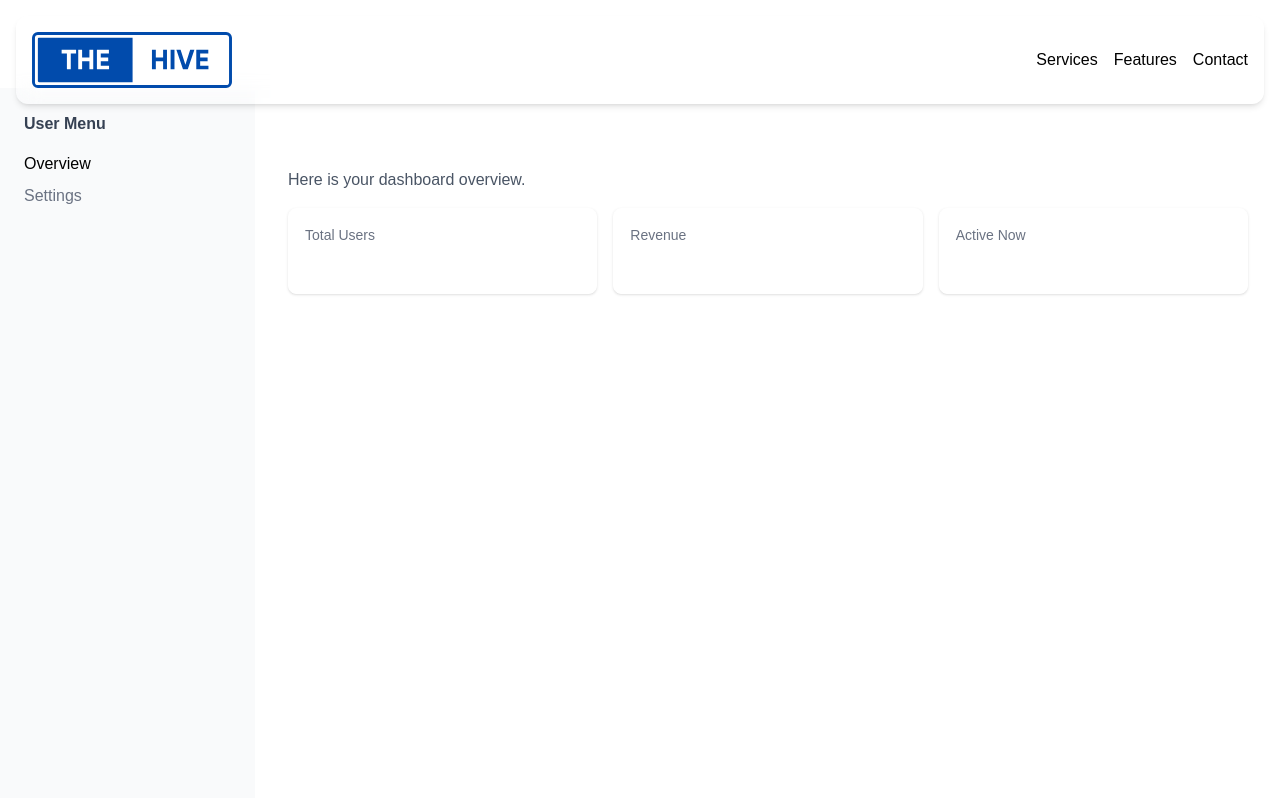
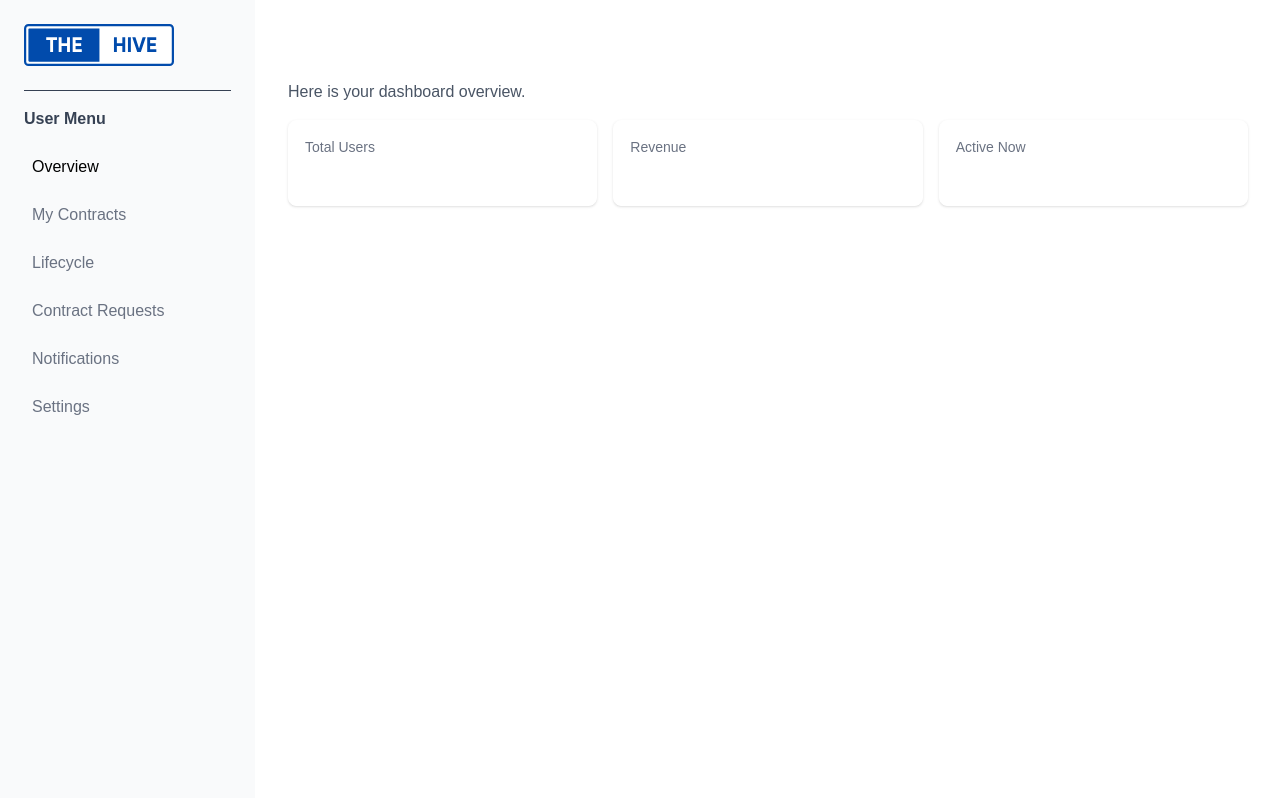
Before and after one commit to SHIBINSHA02/The-Hive, a Next.js app: page /dashboard in a window 1280 px wide. Shown: the top 798 px of the page. Built offline with nearby package versions, Linux system fonts and the light colour scheme.

Commit message:
sidebar nav creted with resposnsiveness

```diff
--- a/app/(landing)/page.tsx
+++ b/app/(landing)/page.tsx
@@ -5,11 +5,13 @@
 import Hero  from "./_components/Hero";
 import Features from "./_components/Features";
 import Services from "./_components/Services";
+import Navbar from "@/components/Navbar";
 
 export default  function HomePage() {
   return (
     <main>
       <div className="bg-{#60A5FA]">
+        <Navbar />
       <Hero />
       <Features />
       <Services />
--- a/app/(protected)/dashboard/layout.tsx
+++ b/app/(protected)/dashboard/layout.tsx
@@ -1,22 +1,26 @@
-// app/(protected)/dashboard/layout.tsx
-export default function DashboardLayout({
-  children,
-}: {
-  children: React.ReactNode;
-}) {
+// components/DashboardLayout.tsx (or your layout file)
+"use client";
+
+import Sidebar from "@/components/Sidebar";
+import { useState } from "react";;
+
+export default function DashboardLayout({ children }: { children: React.ReactNode }) {
+  const [isSidebarOpen, setIsSidebarOpen] = useState(false);
+
   return (
-    <div className="flex min-h-screen">
-      {/* Sidebar (Mock) */}
-      <aside className="hidden w-64 border-r bg-gray-50 p-6 md:block">
-        <h3 className="font-bold text-gray-700">User Menu</h3>
-        <ul className="mt-4 space-y-2">
-          <li className="font-medium text-black">Overview</li>
-          <li className="text-gray-500">Settings</li>
-        </ul>
-      </aside>
+    <div className="flex min-h-screen bg-white">
+      {/* Sidebar Component */}
+      <Sidebar
+        isOpen={isSidebarOpen}
+        onClose={() => setIsSidebarOpen(false)}
+        onOpen={() => setIsSidebarOpen(true)}
+      />
 
-      {/* Main Content */}
-      <main className="flex-1 p-8">{children}</main>
+      {/* Main Content Area */}
+      <main className="flex-1 p-6 md:p-8 pt-20 md:pt-8">
+        {/* Note: pt-20 added on mobile to account for the fixed Mobile Navbar height */}
+        {children}
+      </main>
     </div>
   );
 }
--- /dev/null
+++ b/app/(protected)/dashboard/settings/page.tsx
@@ -0,0 +1,11 @@
+// app/(protected)/dashboard/settings/page.tsx
+import React from 'react'
+
+export const Settingspage = () => {
+  return (
+      <div className="space-y-4">
+    <div className='text-2xl text-[#000000]'>Settings</div>
+    </div>
+  )
+}
+export default Settingspage;
--- a/app/layout.tsx
+++ b/app/layout.tsx
@@ -4,7 +4,7 @@ import { Geist, Geist_Mono } from "next/font/google";
 import "./globals.css";
 
 // 👇 1. Import your components here
-import Navbar from "@/components/Navbar";
+
 import Footer from "@/components/Footer";
 
 const geistSans = Geist({
@@ -32,13 +32,9 @@ export default function RootLayout({
       <body
         className={`${geistSans.variable} ${geistMono.variable} antialiased bg-[#ffffff] ` }
       >
-        {/* 👇 2. Add Navbar at the top */}
-        <Navbar />
 
-        {/* This renders the specific page content (e.g., your Hero, Features) */}
         {children}
 
-        {/* 👇 3. Add Footer at the bottom */}
         <Footer />
       </body>
     </html>
--- /dev/null
+++ b/components/Sidebar.tsx
@@ -0,0 +1,104 @@
+"use client";
+
+import Link from "next/link";
+import Image from "next/image";
+import { X, Menu } from "lucide-react"; // Import Menu icon
+
+interface SidebarProps {
+    isOpen: boolean;
+    onClose: () => void;
+    onOpen: () => void; // Added onOpen to handle the mobile trigger
+}
+
+export default function Sidebar({ isOpen, onClose, onOpen }: SidebarProps) {
+    return (
+        <>
+            {/* ========================================================== */}
+            {/* 1. MOBILE TOP NAVBAR (Visible on Mobile Only)              */}
+            {/* ========================================================== */}
+            <div className="fixed top-0 left-0 right-0 h-16 bg-white border-b flex items-center justify-between px-4 z-30 md:hidden">
+                {/* Logo in Mobile Header */}
+                <Link href="/" className="flex items-center">
+                    <Image
+                        src="/whiteBG.svg"
+                        alt="The Hive Logo"
+                        width={120} // Slightly smaller for mobile
+                        height={34}
+                        className="object-contain"
+                    />
+                </Link>
+
+                {/* Hamburger Button to Open Sidebar */}
+                <button
+                    onClick={onOpen}
+                    className="p-2 text-gray-700 hover:bg-gray-100 rounded-md transition-colors"
+                    aria-label="Open Menu"
+                >
+                    <Menu size={24} />
+                </button>
+            </div>
+
+            {/* ========================================================== */}
+            {/* 2. OVERLAY (Backdrop for Mobile Drawer)                    */}
+            {/* ========================================================== */}
+            {isOpen && (
+                <div
+                    className="fixed inset-0 z-40 bg-black/50 md:hidden"
+                    onClick={onClose}
+                />
+            )}
+
+            {/* ========================================================== */}
+            {/* 3. SIDEBAR DRAWER (Desktop: Static, Mobile: Sliding)       */}
+            {/* ========================================================== */}
+            <aside
+                className={`fixed inset-y-0 left-0 z-50 w-64 bg-gray-50 border-r p-6 transition-transform duration-300 ease-in-out
+                ${isOpen ? "translate-x-0" : "-translate-x-full"}
+                md:translate-x-0 md:static md:block md:h-screen`}
+            >
+                {/* Mobile Header INSIDE the drawer (To close it) */}
+                <div className="flex justify-between items-center mb-6">
+                    <div className="flex items-center space-x-2">
+                        <Link href="/" onClick={onClose} className="text-xl font-extrabold text-indigo-600">
+                            <Image
+                                src="/whiteBG.svg"
+                                alt="The Hive Logo"
+                                width={150}
+                                height={42}
+                                className="object-contain"
+                            />
+                        </Link>
+                    </div>
+
+                    {/* Close Button - Visible on Mobile only */}
+                    <button onClick={onClose} className="p-1 md:hidden text-gray-700 hover:text-black transition-colors">
+                        <X size={24} />
+                    </button>
+                </div>
+
+                <h3 className="hidden md:block font-bold text-gray-700 mb-4 mt-6 border-t pt-4">User Menu</h3>
+
+                <ul className="space-y-2">
+                    <li className="font-medium text-black hover:bg-gray-200 p-2 rounded-lg transition-colors">
+                        <Link href="/dashboard" onClick={onClose}>Overview</Link>
+                    </li>
+                    <li className="text-gray-500 hover:text-black hover:bg-gray-200 p-2 rounded-lg transition-colors">
+                        <Link href="/dashboard/contracts" onClick={onClose}>My Contracts</Link>
+                    </li>
+                    <li className="text-gray-500 hover:text-black hover:bg-gray-200 p-2 rounded-lg transition-colors">
+                        <Link href="/dashboard/lifecycle" onClick={onClose}>Lifecycle</Link>
+                    </li>
+                    <li className="text-gray-500 hover:text-black hover:bg-gray-200 p-2 rounded-lg transition-colors">
+                        <Link href="/dashboard/requests" onClick={onClose}>Contract Requests</Link>
+                    </li>
+                    <li className="text-gray-500 hover:text-black hover:bg-gray-200 p-2 rounded-lg transition-colors">
+                        <Link href="/dashboard/notifications" onClick={onClose}>Notifications</Link>
+                    </li>
+                    <li className="text-gray-500 hover:text-black hover:bg-gray-200 p-2 rounded-lg transition-colors">
+                        <Link href="/dashboard/settings" onClick={onClose}>Settings</Link>
+                    </li>
+                </ul>
+            </aside>
+        </>
+    );
+}
--- a/package.json
+++ b/package.json
@@ -24,6 +24,7 @@
     "promises": "^0.2.5",
     "react": "19.2.0",
     "react-dom": "19.2.0",
+    "react-icons": "^5.5.0",
     "tailwind-merge": "^3.4.0",
     "timers": "^0.1.1",
     "tls": "^0.0.1"
```
Also changed, not shown: 1 other file (tests, documents, lock files or other folders).
